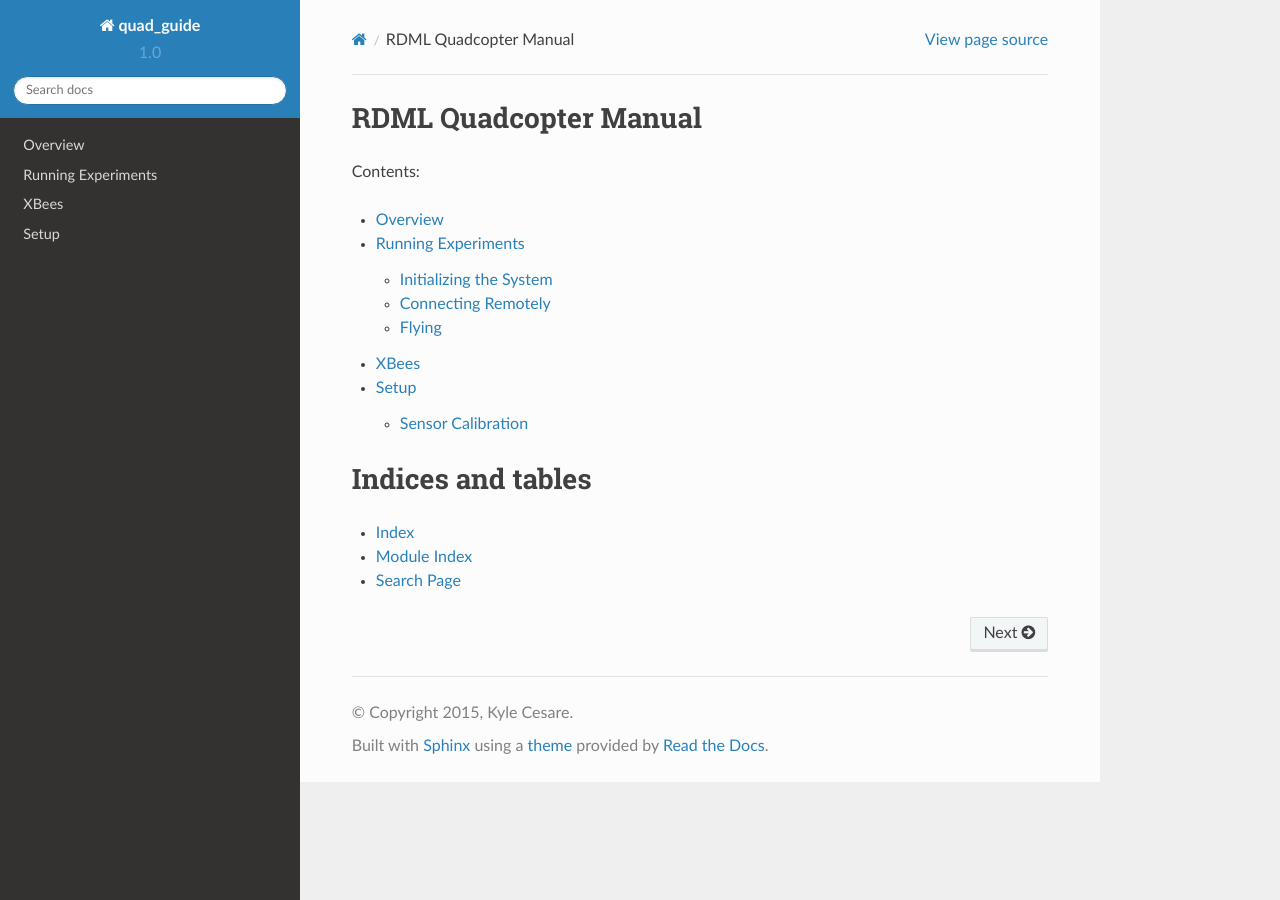
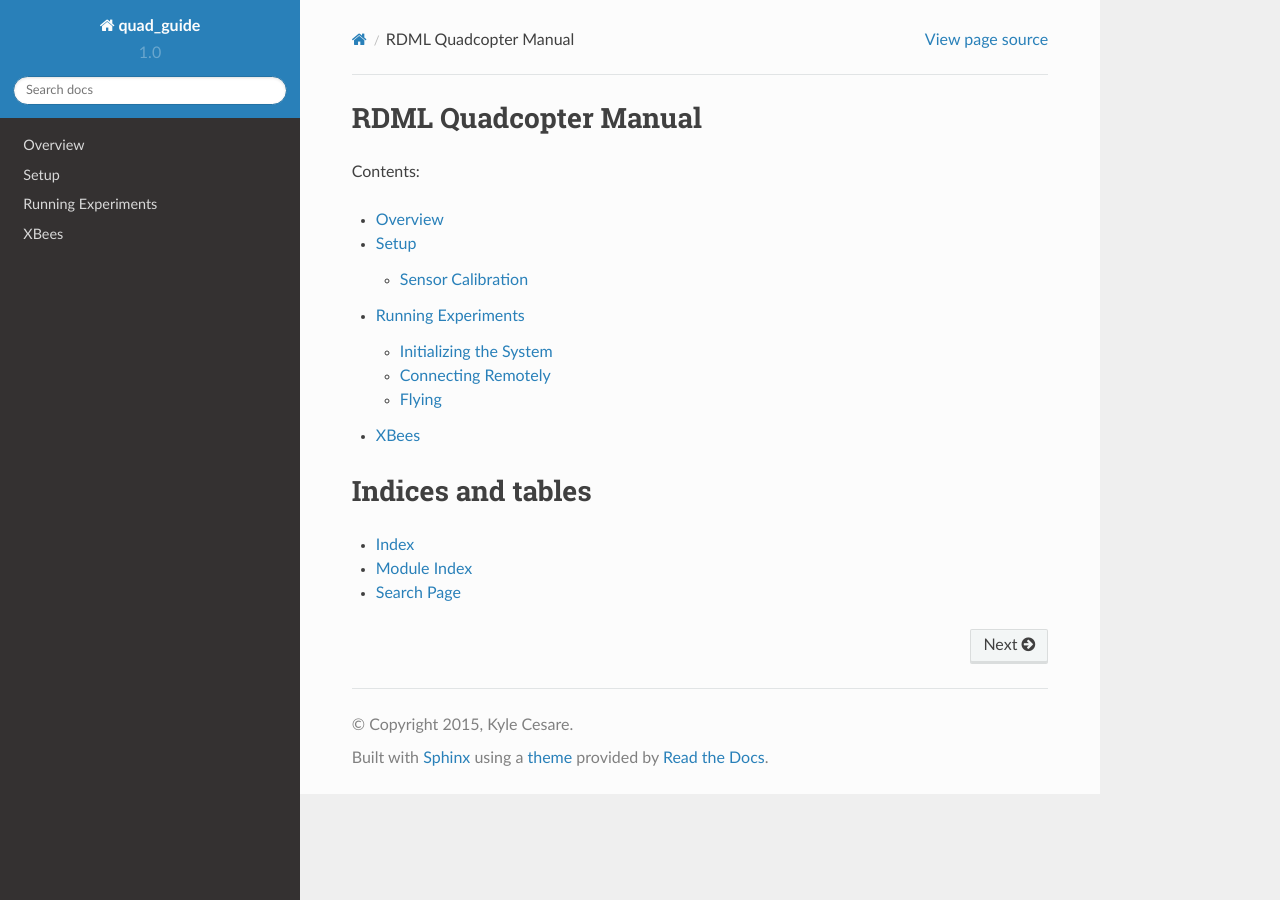
Before and after one commit to osurdml/quad_guide, a Sphinx documentation site: the page built from source/index.rst, in a window 1280 px wide. Built offline with Sphinx 7.4.7 and the Read the Docs theme 2.0.0, drawn with Linux system fonts in a browser that asks for light colours.

```diff
--- a/source/index.rst
+++ b/source/index.rst
@@ -12,9 +12,9 @@ Contents:
    :maxdepth: 2
 
    overview
+   setup
    running_experiments
    xbees
-   setup
 
 Indices and tables
 ==================
```
